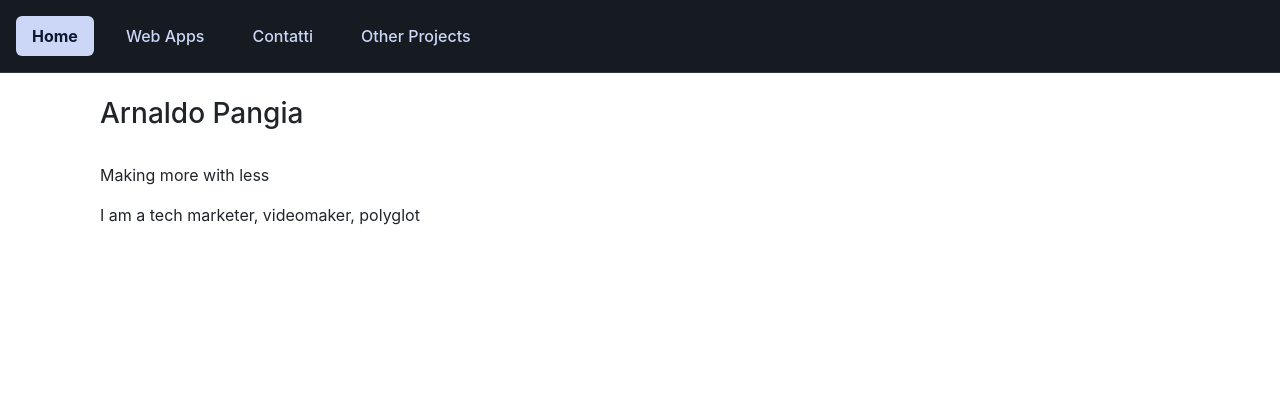
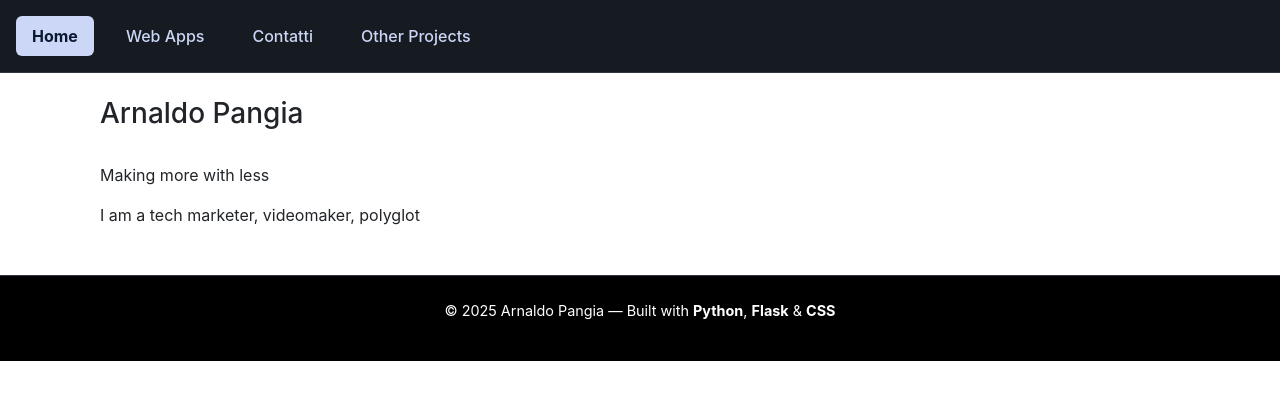
Before and after one commit to paranoid-gland/PythonSitar, a Flask app: page / in a window 1280 px wide. Shown: the top 400 px of the page. Run offline with Flask 3, Linux system fonts and the light colour scheme; some libraries are stand-ins or nearby versions.

Commit message:
Footer with dynamic year. For some reason it doesn't stick to the bottom page, I will have to fix that in a following update

```diff
--- a/static/css/style.css
+++ b/static/css/style.css
@@ -35,3 +35,12 @@
   color: #0a192f;
   font-weight: bold;
 }
+
+
+.custom-footer {
+    padding: 1.5rem 0;
+    background-color: #000000;
+    color: #ffffff;
+    font-size: 0.9rem;
+    border-top: 1px solid #30363d;
+}
--- a/templates/base.html
+++ b/templates/base.html
@@ -31,4 +31,9 @@
   </div>
 
 </body>
+
+
+<footer class="custom-footer text-center mt-5">
+  <p>&copy; {{ current_year }}  Arnaldo Pangia — Built with <strong>Python</strong>, <strong>Flask</strong> & <strong>CSS</strong></p>
+</footer>
 </html>
```
